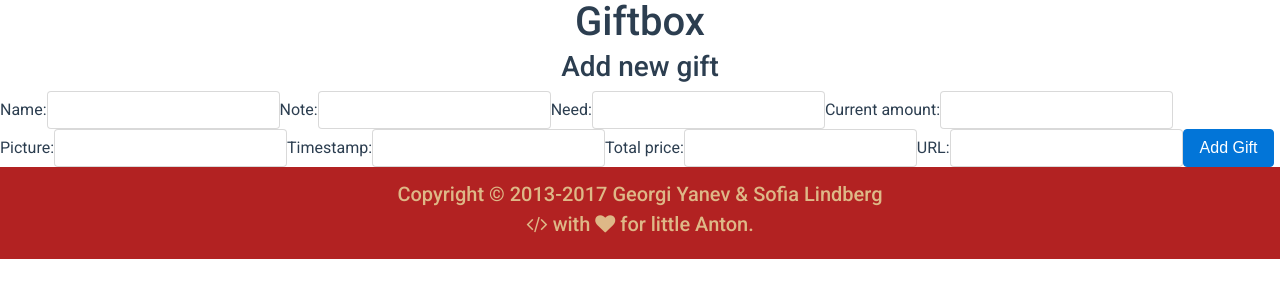
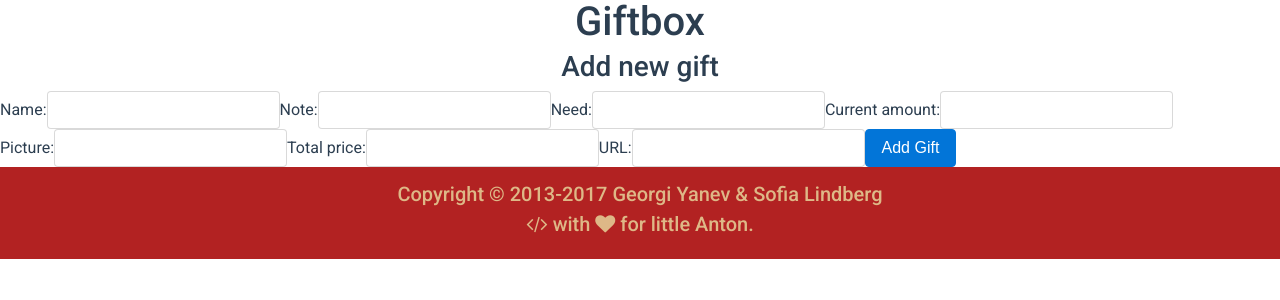
Before and after one commit to jumpalottahigh/giftbox, a Vue app: page / in a window 1280 px wide. Shown: the top 300 px of the page. Built offline with nearby package versions, Linux system fonts and the light colour scheme; what vuefire would draw is missing.

Commit message:
Remove timestamp input, add on gift submit

```diff
--- a/src/App.vue
+++ b/src/App.vue
@@ -57,10 +57,6 @@
             <input type="text" id="giftPicture" class="form-control" v-model="newGift.picture">
           </div>
           <div class="form-group">
-            <label for="giftTimestamp">Timestamp:</label>
-            <input type="text" id="giftTimestamp" class="form-control" v-model="newGift.timestamp">
-          </div>
-          <div class="form-group">
             <label for="giftTotalPrice">Total price:</label>
             <input type="text" id="giftTotalPrice" class="form-control" v-model="newGift.totalPrice">
           </div>
@@ -117,7 +113,6 @@ export default {
   data () {
     return {
       newGift: {
-        // TODO: Add all needed fields here
         currentAmount: '',
         name: '',
         need: '',
@@ -131,6 +126,8 @@ export default {
   },
   methods: {
     addGift: function () {
+      // Add current time to new gift
+      this.newGift.timestamp = Date.now()
       giftboxRef.push(this.newGift)
       this.newGift.currentAmount = ''
       this.newGift.name = ''
```
